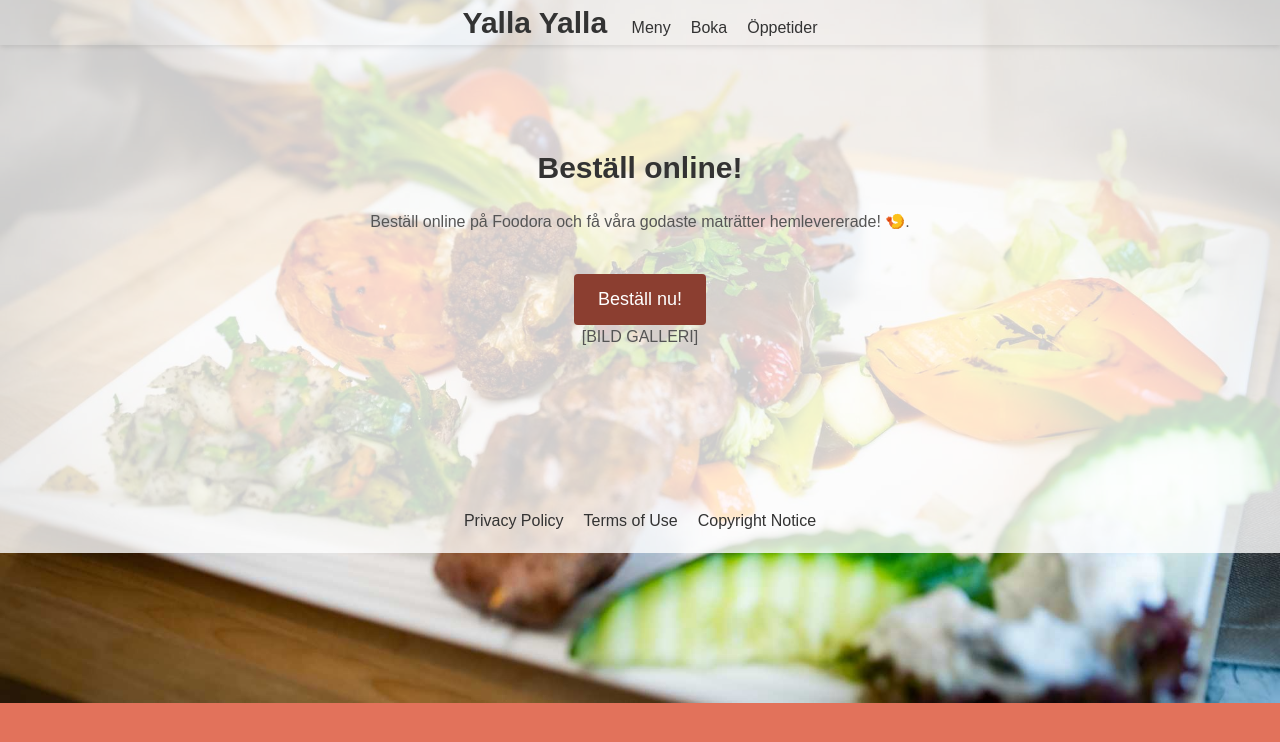
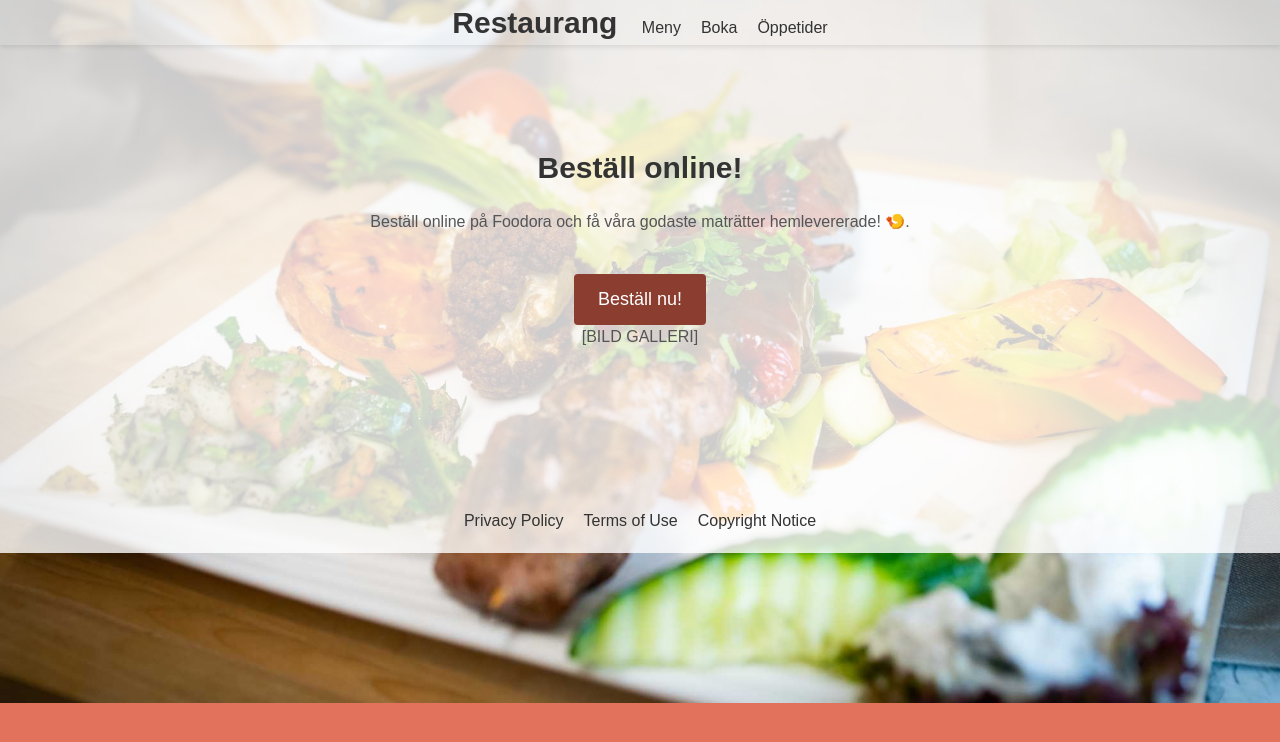
Before and after one commit to devalalbin/devalalbin.github.io, a plain HTML site: page index.html in a window 1280 px wide. Drawn offline with Linux system fonts and the light colour scheme.

Commit message:
Update index.html

```diff
--- a/index.html
+++ b/index.html
@@ -2,13 +2,13 @@
 <html>
   <head>
     <meta charset="UTF-8">
-    <title>Yalla Yalla Göteborg</title>
+    <title>Restaurang Göteborg</title>
     <link rel="stylesheet" href="style.css">
   </head>
   <body>
     <header>
       <div class="container">
-        <a href="#" class="logo">Yalla Yalla</a>
+        <a href="#" class="logo">Restaurang</a>
         <nav>
           <ul>
             <li><a href="#">Meny</a></li>
```
